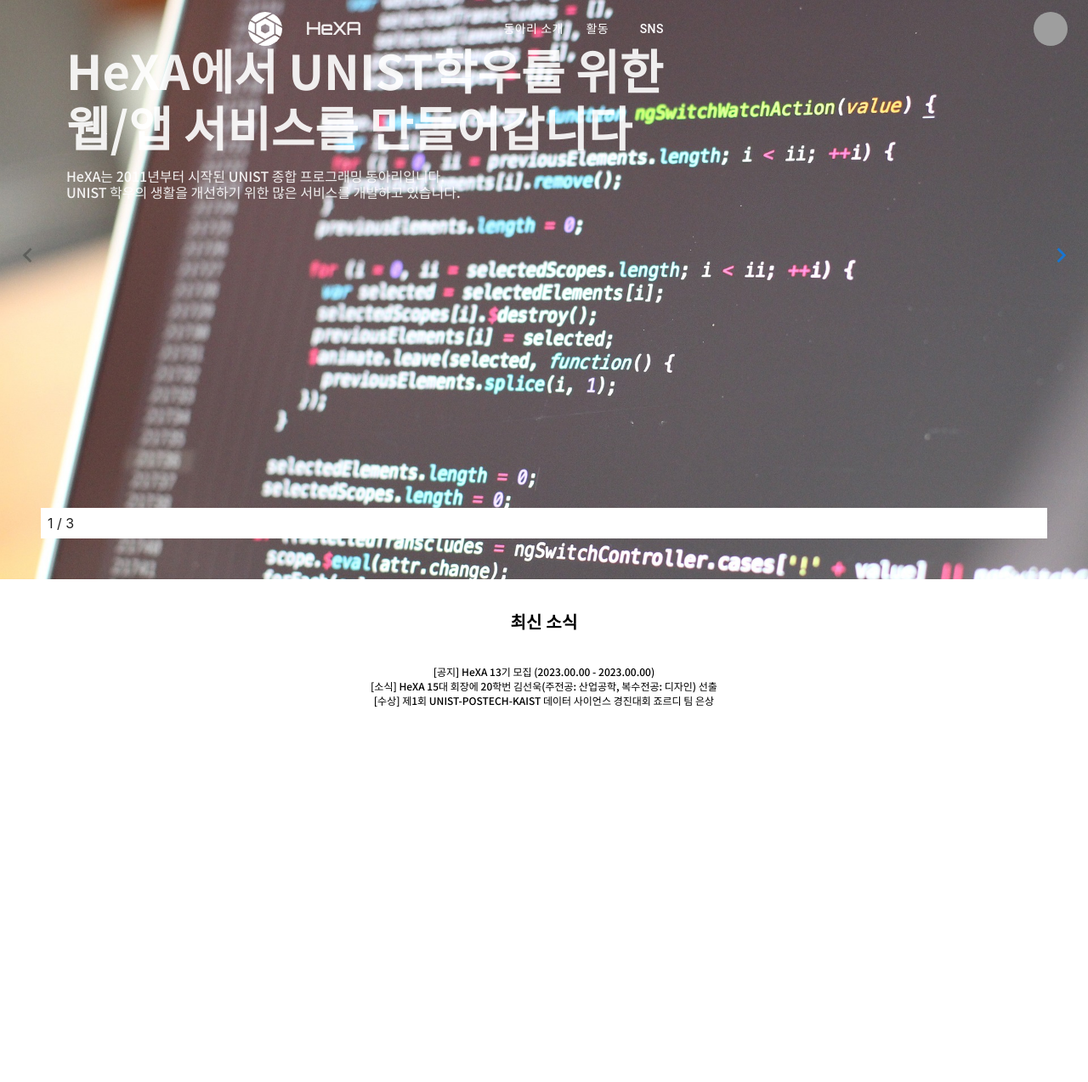
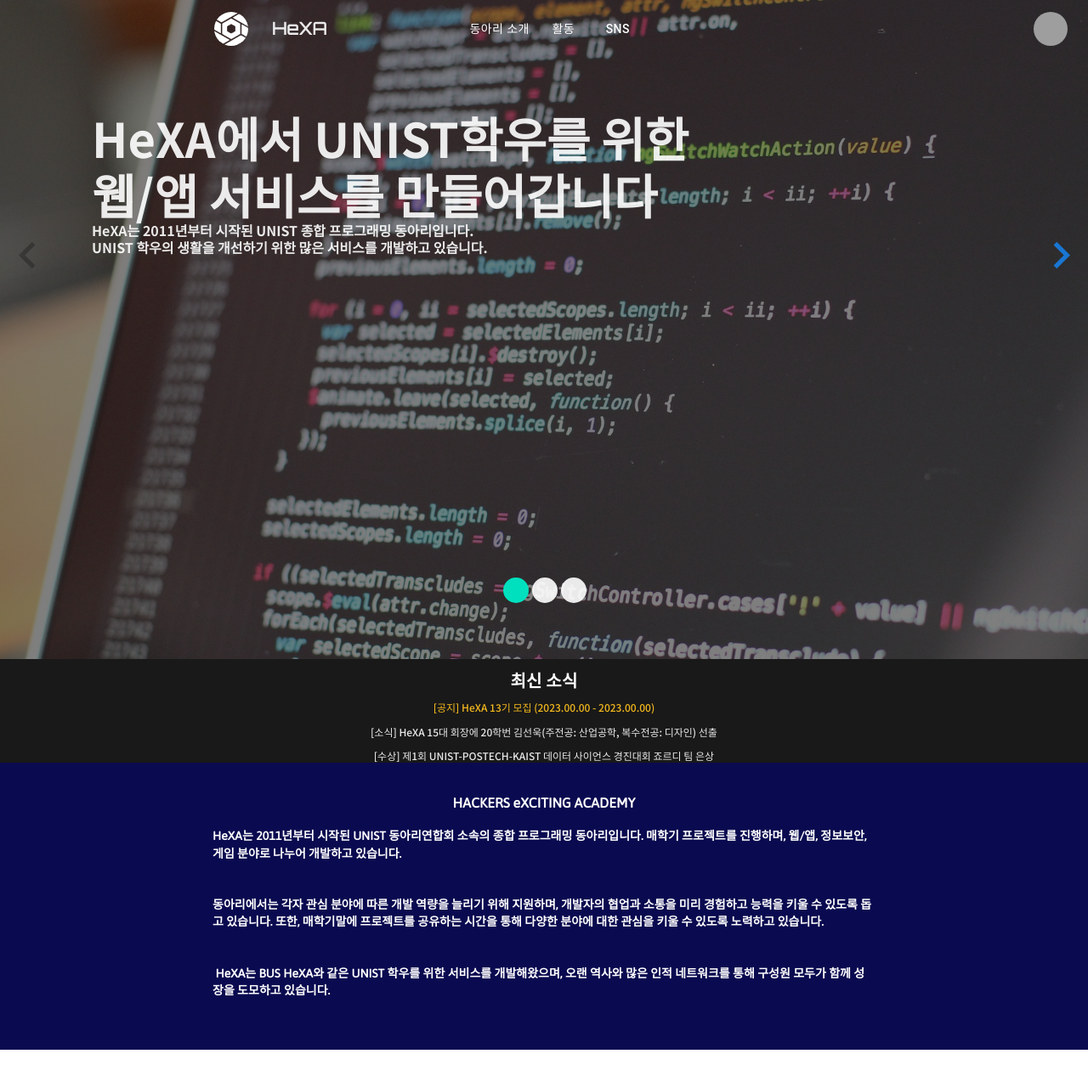
Before and after one commit to HeXA-UNIST/hexa-homepage-2022, a React (Create React App) app: page / in a window 1280 px wide. Shown: the top 1274 px of the page at 85% size. Before the commit the page ends 833 px from the top, so only its background shows below. Built offline with nearby package versions, Linux system fonts and the light colour scheme; grey boxes are pictures that could not be loaded.

Commit message:
create Home

```diff
--- a/src/pages/Home/home.css
+++ b/src/pages/Home/home.css
@@ -2,17 +2,108 @@
 
 
 @import url('https://fonts.googleapis.com/css?family=Orbitron');
+@import url('https://fonts.googleapis.com/css?family=Asap');
 @import url('https://fonts.googleapis.com/css2?family=Noto+Sans+KR:wght@100;300;400;500;700;900&display=swap');
 /* HeXA에서 UNIST 학우를 위한 웹/앱 서비스를 만들어갑니다 */
-.HomeImageContainer {
+
+.newContainer{
+    background-color: rgba(0, 0, 0, 0.9)
+}
+.newletter{
+    margin-top: 14px;
+    font-family: 'Noto Sans KR';
+    font-style: normal;
+    font-weight: 500;
+    font-size: 12px;
+    line-height: 120%;
+    text-align: center;
+    color: rgba(255, 255, 255, 0.9);
+}
+.newletter1{
+    font-family: 'Noto Sans KR';
+    font-style: normal;
+    font-weight: 500;
+    font-size: 12px;
+    line-height: 120%;
+    text-align: center;
+    color: #F4B91E;
+}
+.Introtitle{
+    margin-left: 60px;
+    margin-top: 80px;
+    white-space: pre-wrap;
     font-family: 'Noto Sans KR';
     font-style: normal;
     font-weight: 700;
-    font-size: 72px;
+    font-size: 56px;
     line-height: 120%;
     color: rgba(255, 255, 255, 0.9);
 }
+.Introdescription{
+    height:400px;
+    margin-left: 60px;
+    white-space: pre-wrap;
+    font-family: 'Noto Sans KR';
+    font-style: normal;
+    font-weight: 700;
+    font-size: 16px;
+    line-height: 120%;
+    color: rgba(255, 255, 255, 0.9);
+}
+.hexaIntro {
+    background: #0A0A50;
+}
+.hexaTitle{
+    margin-left: 250px;
+    margin-right: 250px;
+    font-family: 'Asap';
+    font-style: normal;
+    font-weight: 700;
+    font-size: 16px;
+    line-height: 120%;
+/* identical to box height, or 58px */
+    text-align: center;
+    white-space: pre-wrap;
+    color: #FFFFFF;
+}
+.hexadescription{
+    margin-left: 250px;
+    margin-right: 250px;
+    margin-bottom: 60px;
+    font-family: 'Asap';
+    font-style: normal;
+    font-weight: 700;
+    font-size: 14px;
+    line-height: 144%;
+    white-space: pre-wrap;
+/* or 46px */
 
+color: #FFFFFF;
+}
+.ArrowLeft{
+    transform: scale(1.8);
+}
+.ArrowRight{
+    transform: scale(1.8);
+}
+.MuiMobileStepper-dots{
+    background-color: "rgba(255, 255, 255, 0.5)";
+    min-width: 30px;
+    min-height: 30px;
+}
+.MuiMobileStepper-dot{
+    background-color: rgba(255, 255, 255, 0.9) !important;
+    min-width: 30px;
+    min-height: 30px;
+}
 
+.MuiMobileStepper-dotActive{
+    background-color: #00E0BE !important;
+    min-width: 30px;
+    min-height: 30px;
 
-/* or 86px */
+}
+.MuiMobileStepper-positionStatic{
+    width: 150px;
+    height: 50px;
+}
--- a/src/pages/Home/index.js
+++ b/src/pages/Home/index.js
@@ -1,5 +1,5 @@
 import * as React from 'react';
-// import { useEffect, useRef, useState } from "react";
+import { useEffect, useRef, useState } from "react";
 import Box from '@mui/material/Box';
 import { useTheme } from '@mui/material/styles';
 import MobileStepper from '@mui/material/MobileStepper';
@@ -31,17 +31,27 @@
 const pages = ['동아리 소개', '활동', 'SNS'];
 const settings = ['Profile', 'Account', 'Dashboard', 'Logout'];
 const styles = {
-    title: {'marginLeft': '30px', "height":"150px", "fontFamily":"'Noto Sans KR'","fontStyle":"normal","fontWeight":"700","fontSize":"56px","lineHeight":"120%","color":"rgba(255, 255, 255, 0.9)","whiteSpace":"pre-wrap"},
-    description: {'marginLeft': '30px', "height":"400px","fontFamily":"'Noto Sans KR'","fontStyle":"normal","fontWeight":"500","fontSize":"16px","lineHeight":"120%","color":"rgba(255, 255, 255, 0.9)", "whiteSpace":"pre-wrap"},
     backbutton: {"position":"absolute","width":"50px","height":"100px","left":"0px","top":"250px"},
     nextbutton: {"position":"absolute","width":"50px","height":"100px","right":"0px","top":"250px"},
     newstitle: {"fontFamily":"'Noto Sans KR'","fontStyle":"normal","fontWeight":"500","fontSize":"48px","lineHeight":"120%"},
-    news: {"fontFamily":"'Noto Sans KR'","fontStyle":"normal","fontWeight":"500","fontSize":"12px","textAlign":"center", "whiteSpace":"pre-wrap"}
+    news: {"fontFamily":"'Noto Sans KR'","fontStyle":"normal","fontWeight":"500","fontSize":"12px","textAlign":"center", "whiteSpace":"pre-wrap"},
+    stepper: {"color": 'transparent'}
 }
 const ResponsiveAppBar=()=> {
   const [anchorElNav, setAnchorElNav] = React.useState(null);
   const [anchorElUser, setAnchorElUser] = React.useState(null);
+  const [appbarcolor, setappbarcolor]= useState('white');
+  const handleScroll = () => {
+      const position = window.pageYOffset;
+      setappbarcolor(position==0?'transparent':'rgba(0, 0, 0, 0.8)');
+  };
+  useEffect(() => {
+    window.addEventListener('scroll', handleScroll, { passive: true });
 
+    return () => {
+        window.removeEventListener('scroll', handleScroll);
+    };
+    }, []);
   const handleOpenNavMenu = (event) => {
     setAnchorElNav(event.currentTarget);
   };
@@ -56,15 +66,16 @@
   const handleCloseUserMenu = () => {
     setAnchorElUser(null);
   };
-
+//
   return (
-    <AppBar component="nav" color="transparent" elevation={0} >
-        <Toolbar style={{ background: 'transparent', boxShadow: 'none'}}>
+    <AppBar className = 'Barcontainer' component="nav" color='transparent' elevation={0} >
+        <div style={{backgroundColor: appbarcolor}}>
+        <Toolbar style={{ boxShadow: 'none'}}>
         <Button>
         <Avatar alt="Hexa_logo" sx={{ fontStyle:"normal",
               left: "100px",
               mr: 15,
-              ml: 20,
+              ml: 15,
               display: { xs: 'none', md: 'flex' }
             }} src={Icon2}/>
         </Button>
@@ -124,7 +135,7 @@
               ))}
             </Menu>
           </Box>
-          <AdbIcon sx={{ display: { xs: 'flex', md: 'none' }, mr: 1 }} />
+
           <Box sx={{ flexGrow: 1, display: { xs: 'none', md: 'flex' } }}>
             {pages.map((page) => (
               <Button
@@ -167,6 +178,7 @@
             </Menu>
           </Box>
         </Toolbar>
+        </div>
     </AppBar>
   );
 }
@@ -203,18 +215,20 @@
   const handleBack = () => {
     setActiveStep((prevActiveStep) => prevActiveStep - 1);
   };
-
   return (
     <div style={{backgroundSize: 'cover', backgroundPosition: 'center', backgroundRepeat: 'no-repeat', backgroundImage: `url(${steps[activeStep].background})`} } >
+        <div style={{ backgroundColor: 'rgba(0, 0, 0, 0.5)'}}>
         <ResponsiveAppBar/>
         <Box sx={{ p: 6 }}>
-        <Box sx={styles.title}>{steps[activeStep].label}</Box>
-        <Box sx={styles.description} >{steps[activeStep].description}</Box>
+        <Box className = 'Introtitle'>{steps[activeStep].label}</Box>
+        <Box className = 'Introdescription'>{steps[activeStep].description}</Box>
       <MobileStepper
-        variant="text"
+        variant="dots"
         steps={maxSteps}
         position="static"
         activeStep={activeStep}
+
+        sx = {{ maxWidth: 100, flexGrow: 1 , margin:"auto", backgroundColor: "transparent"}}
         nextButton={
           <Button
             size='large'
@@ -224,33 +238,33 @@
           >
 
             {theme.direction === 'rtl' ? (
-              <KeyboardArrowLeft fontSize= 'large'/>
+              <KeyboardArrowLeft className= "ArrowLeft" fontSize= 'large'/>
             ) : (
-              <KeyboardArrowRight fontSize= 'large'/>
+              <KeyboardArrowRight className="ArrowRight" fontSize= 'large'/>
             )}
           </Button>
         }
 
         backButton={
-          <Button sx = {styles.backbutton} size='large' onClick={handleBack} disabled={activeStep === 0 }>
+          <Button sx = {styles.backbutton} size='200' onClick={handleBack} disabled={activeStep === 0 }>
             {theme.direction === 'rtl' ? (
-              <KeyboardArrowRight fontSize= 'large'/>
+              <KeyboardArrowRight className="ArrowRight" fontSize= 'large'/>
             ) : (
-              <KeyboardArrowLeft fontSize= 'large'/>
+              <KeyboardArrowLeft className= "ArrowLeft" fontSize= 'large'/>
             )}
 
           </Button>
         }
       />
-    </Box></div>
+    </Box></div></div>
   );
 }
 const News = ()=> {
     const news = ["[공지] HeXA 13기 모집 (2023.00.00 - 2023.00.00)", "[소식] HeXA 15대 회장에 20학번 김선욱(주전공: 산업공학, 복수전공: 디자인) 선출","[수상] 제1회 UNIST-POSTECH-KAIST 데이터 사이언스 경진대회 죠르디 팀 은상"]
 
     return (
-        <div>
-        <Box display="flex" justifyContent="center" alignItems="center" minHeight="100px">
+        <div className= "newContainer">
+        <Box display="flex" justifyContent="center" alignItems="center" minHeight="50px">
             <Typography variant="h6" noWrap component="a" href="/" sx={{ fontStyle:"normal",
               mr: 20,
               ml: 20,
@@ -258,19 +272,28 @@
               fontFamily: 'Noto Sans KR',
               fontWeight: 900,
               color: 'inherit',
-              textDecoration: 'none'
+              textDecoration: 'none',
+              color: 'white'
             }}
           >
             최신 소식
           </Typography>
           </Box>
-          <Box sx={styles.news}>{news[0]}</Box>
-          <Box sx={styles.news}>{news[1]}</Box>
-          <Box sx={styles.news}>{news[2]}</Box>
+          <Box className ='newletter1'>{news[0]}</Box>
+          <Box className ='newletter'>{news[1]}</Box>
+          <Box className ='newletter'>{news[2]}</Box>
           </div>
 
-
-
+    )
+}
+const HexaIntro = () =>{
+    const title = '\n\nHACKERS eXCITING ACADEMY\n\n';
+    const subTitle = 'HeXA는 2011년부터 시작된 UNIST 동아리연합회 소속의 종합 프로그래밍 동아리입니다. 매학기 프로젝트를 진행하며, 웹/앱, 정보보안, 게임 분야로 나누어 개발하고 있습니다. \n\n\n동아리에서는 각자 관심 분야에 따른 개발 역량을 늘리기 위해 지원하며, 개발자의 협업과 소통을 미리 경험하고 능력을 키울 수 있도록 돕고 있습니다. 또한, 매학기말에 프로젝트를 공유하는 시간을 통해 다양한 분야에 대한 관심을 키울 수 있도록 노력하고 있습니다.\n\n\n HeXA는 BUS HeXA와 같은 UNIST 학우를 위한 서비스를 개발해왔으며, 오랜 역사와 많은 인적 네트워크를 통해 구성원 모두가 함께 성장을 도모하고 있습니다.\n\n\n\n'
+    return(
+        <div className='hexaIntro'>
+            <Box className='hexaTitle'>{title}</Box>
+            <Box className='hexadescription'>{subTitle}</Box>
+        </div>
     )
 }
 const Home = (props) => {
@@ -278,6 +301,7 @@
     <div>
         <TextMobileStepper/>
         <News/>
+        <HexaIntro/>
     </div>
     );
 }
```
